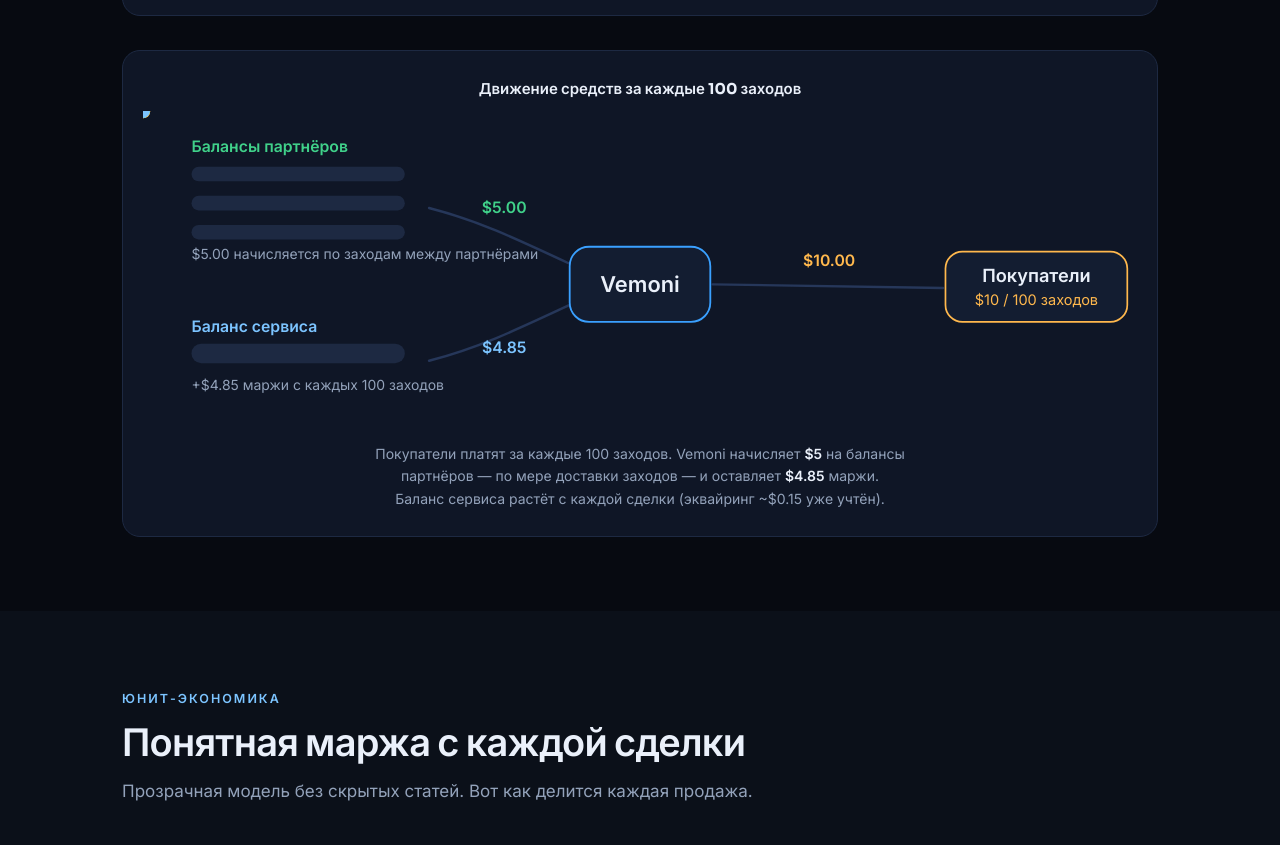
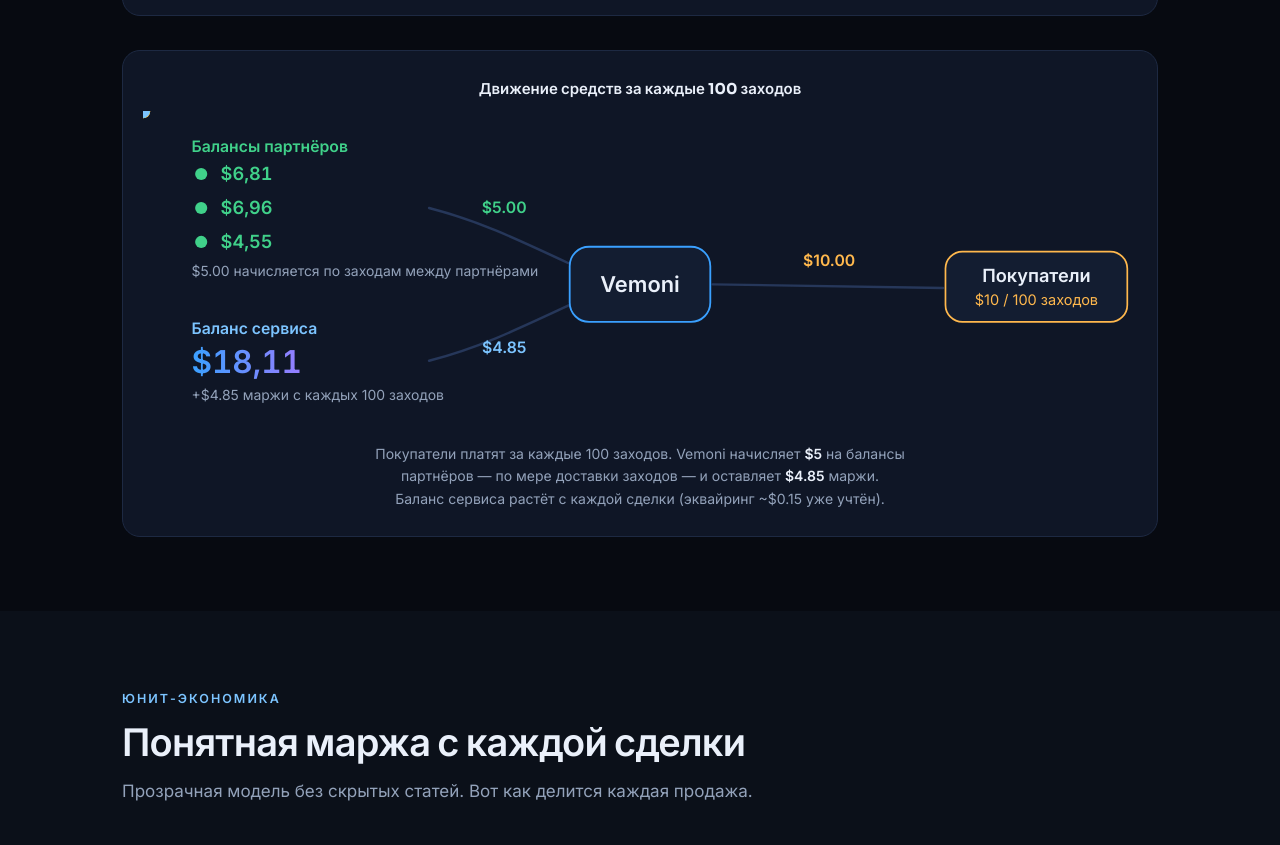
Before and after one commit to regtitter-ux/vemonette, a website: page investors/index.html in a window 1280 px wide. Shown: the part 3086-3931 px from the top of the page. Drawn offline with Linux system fonts and the light colour scheme.

Commit message:
Investor page: money-flow balances now rise continuously (no reset)

```diff
--- a/investors/index.html
+++ b/investors/index.html
@@ -366,21 +366,17 @@
         <text x="298" y="84" text-anchor="middle" font-size="13" font-weight="700" fill="var(--green)">$5.00</text>
         <text x="298" y="200" text-anchor="middle" font-size="13" font-weight="700" fill="var(--blue-2)">$4.85</text>
 
-        <!-- partners' balances -->
+        <!-- partners' balances — live, keep rising -->
         <text x="40" y="34" font-size="13" font-weight="700" fill="var(--green)">Балансы партнёров</text>
-        <rect x="40" y="46" width="176" height="12" rx="6" fill="var(--line)"/>
-        <rect x="40" y="46" height="12" rx="6" fill="var(--green)"><animate attributeName="width" values="18;150;18" keyTimes="0;.72;1" dur="3.4s" repeatCount="indefinite"/></rect>
-        <rect x="40" y="70" width="176" height="12" rx="6" fill="var(--line)"/>
-        <rect x="40" y="70" height="12" rx="6" fill="var(--green)"><animate attributeName="width" values="24;118;24" keyTimes="0;.72;1" dur="4.2s" begin="0.6s" repeatCount="indefinite"/></rect>
-        <rect x="40" y="94" width="176" height="12" rx="6" fill="var(--line)"/>
-        <rect x="40" y="94" height="12" rx="6" fill="var(--green)"><animate attributeName="width" values="12;170;12" keyTimes="0;.72;1" dur="3.8s" begin="1.15s" repeatCount="indefinite"/></rect>
-        <text x="40" y="122" font-size="11.5" fill="var(--muted)">$5.00 начисляется по заходам между партнёрами</text>
+        <circle cx="48" cy="52" r="5" fill="var(--green)"/><text id="bal-p1" x="64" y="57" font-size="15" font-weight="700" fill="var(--green)" class="mono">$0.00</text>
+        <circle cx="48" cy="80" r="5" fill="var(--green)"/><text id="bal-p2" x="64" y="85" font-size="15" font-weight="700" fill="var(--green)" class="mono">$0.00</text>
+        <circle cx="48" cy="108" r="5" fill="var(--green)"/><text id="bal-p3" x="64" y="113" font-size="15" font-weight="700" fill="var(--green)" class="mono">$0.00</text>
+        <text x="40" y="136" font-size="11.5" fill="var(--muted)">$5.00 начисляется по заходам между партнёрами</text>
 
-        <!-- service balance -->
-        <text x="40" y="182" font-size="13" font-weight="700" fill="var(--blue-2)">Баланс сервиса</text>
-        <rect x="40" y="192" width="176" height="16" rx="8" fill="var(--line)"/>
-        <rect x="40" y="192" height="16" rx="8" fill="url(#mgrad)"><animate attributeName="width" values="20;176;20" keyTimes="0;.78;1" dur="5s" repeatCount="indefinite"/></rect>
-        <text x="40" y="230" font-size="11.5" fill="var(--muted)">+$4.85 маржи с каждых 100 заходов</text>
+        <!-- service balance — live, keeps rising -->
+        <text x="40" y="184" font-size="13" font-weight="700" fill="var(--blue-2)">Баланс сервиса</text>
+        <text id="bal-svc" x="40" y="216" font-size="26" font-weight="800" fill="url(#mgrad)" font-family="Sora,Inter,sans-serif" class="mono">$0.00</text>
+        <text x="40" y="238" font-size="11.5" fill="var(--muted)">+$4.85 маржи с каждых 100 заходов</text>
       </svg>
       <div class="viz-cap">Покупатели платят за каждые 100 заходов. Vemoni начисляет <b style="color:var(--ink)">$5</b> на балансы партнёров — по мере доставки заходов — и оставляет <b style="color:var(--ink)">$4.85</b> маржи. Баланс сервиса растёт с каждой сделки (эквайринг ~$0.15 уже учтён).</div>
     </div>
@@ -526,6 +522,22 @@
     },{threshold:.14,rootMargin:'0px 0px -8% 0px'});
     els.forEach(function(e,i){ e.style.transitionDelay=(Math.min(i%3,3)*70)+'ms'; io.observe(e); });
   })();
+
+  // Live money counters — balances keep rising until the page is refreshed.
+  (function(){
+    var p1=document.getElementById('bal-p1'),p2=document.getElementById('bal-p2'),
+        p3=document.getElementById('bal-p3'),sv=document.getElementById('bal-svc');
+    if(!p1||!p2||!p3||!sv) return;
+    var v1=0,v2=0,v3=0,vs=0;
+    var fmt=function(n){return '$'+n.toLocaleString('ru-RU',{minimumFractionDigits:2,maximumFractionDigits:2});};
+    setInterval(function(){
+      // each tick = a few delivered joins accruing; partners earn $0.05/join,
+      // the service ~$0.0485/join of margin — kept roughly in proportion.
+      v1+=0.04+Math.random()*0.10; v2+=0.03+Math.random()*0.13; v3+=0.02+Math.random()*0.08;
+      vs+=0.13+Math.random()*0.22;
+      p1.textContent=fmt(v1); p2.textContent=fmt(v2); p3.textContent=fmt(v3); sv.textContent=fmt(vs);
+    },95);
+  })();
 </script>
 </body>
 </html>
```
